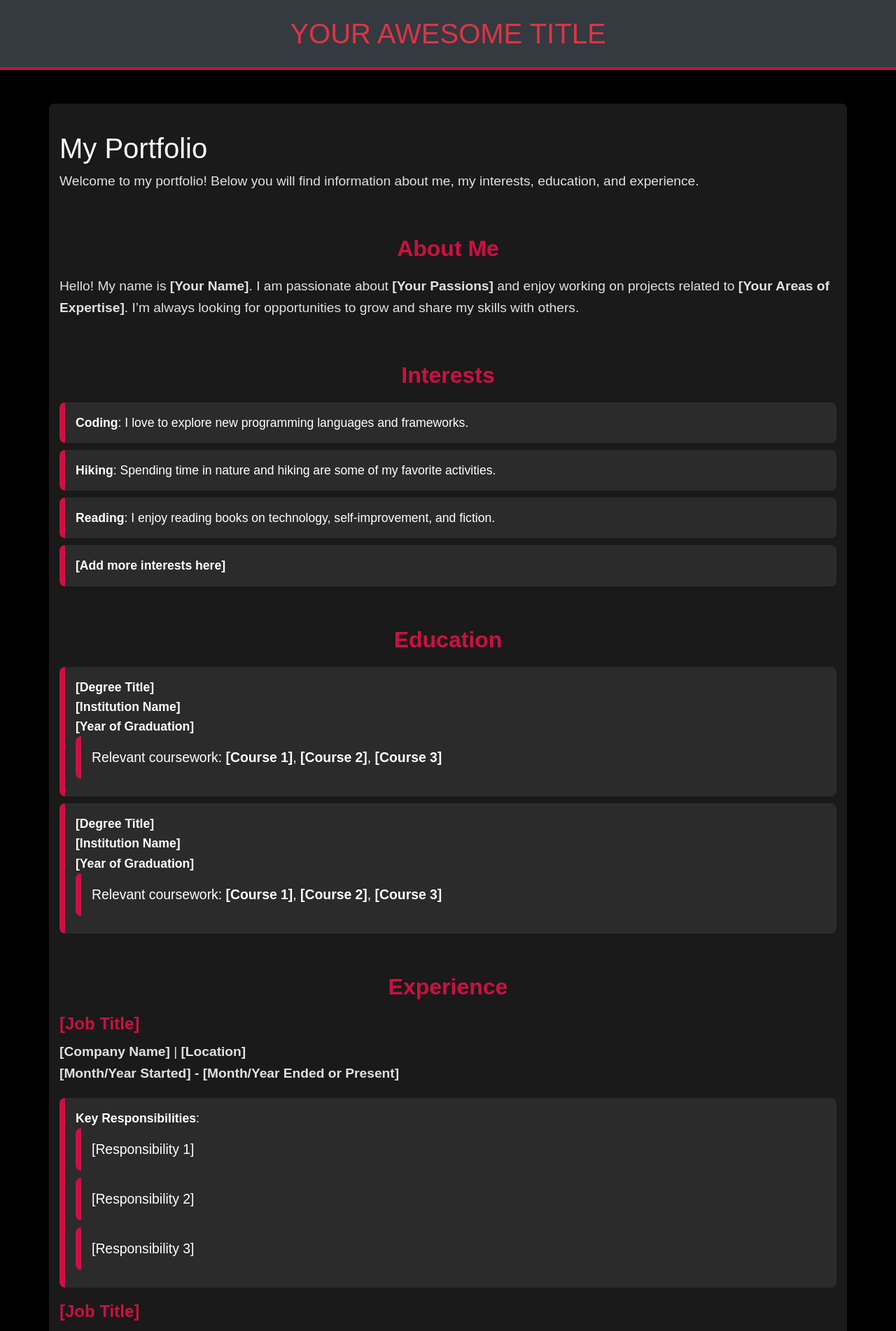
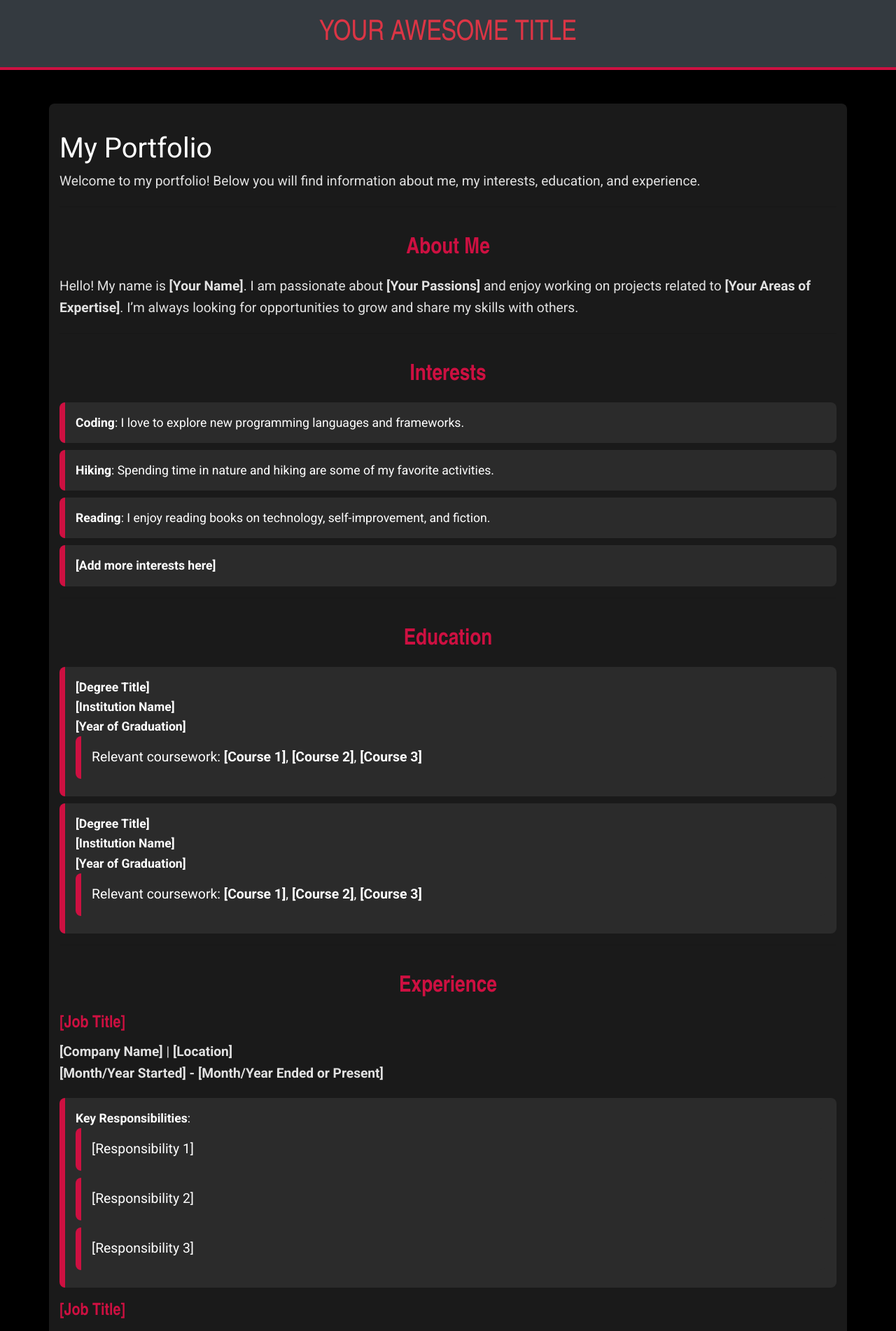
Before and after one commit to waquas9248/waquas9248.github.io, a Jekyll site: the page built from index.markdown, in a window 1280 px wide. Shown: the top 1902 px of the page at 70% size. Built offline with Jekyll 4.4.1, drawn with Linux system fonts in a browser that asks for light colours; nearby versions of some CDN libraries.

Commit message:
new style

```diff
--- a/_layouts/page.html
+++ b/_layouts/page.html
@@ -5,6 +5,7 @@
     <meta name="viewport" content="width=device-width, initial-scale=1.0">
     <title>{{ page.title }}</title>
     <link rel="stylesheet" href="https://stackpath.bootstrapcdn.com/bootstrap/4.5.2/css/bootstrap.min.css">
+    <link rel="stylesheet" href="https://fonts.googleapis.com/css2?family=Roboto:wght@300;400;700&display=swap">
     <link rel="stylesheet" href="{{ "/assets/css/style.css" | relative_url }}">
 </head>
 <body>
--- a/assets/css/style.css
+++ b/assets/css/style.css
@@ -1,7 +1,7 @@
 /* Reset */
 body {
     margin: 0;
-    font-family: Arial, sans-serif;
+    font-family: 'Roboto', sans-serif; /* Body font */
     line-height: 1.6;
     background-color: #000000; /* Granite Black */
     color: #FFFFFF; /* Blizzard White */
@@ -14,6 +14,7 @@
     padding: 20px;
     text-align: center;
     border-bottom: 4px solid #CD1041; /* Spirit Red underline */
+    font-family: 'Interstate Condensed', 'Arial Narrow', sans-serif; /* Header font */
 }
 
 header h1 {
@@ -29,9 +30,14 @@
     border-radius: 8px;
     max-width: 1200px;
     margin: 0 auto;
+    font-family: 'Roboto', sans-serif; /* Body font */
 }
 
 /* Sections */
+h2, h3 {
+    font-family: 'Interstate Condensed', 'Arial Narrow', sans-serif; /* Title font */
+}
+
 h2 {
     margin-top: 40px;
     margin-bottom: 20px;
@@ -41,10 +47,19 @@
     font-size: 2em;
 }
 
+h3 {
+    font-weight: bold;
+    margin-top: 20px;
+    margin-bottom: 10px;
+    color: #CD1041; /* Spirit Red subheadings */
+    font-size: 1.5em;
+}
+
 p {
     margin-bottom: 20px;
     font-size: 1.2em;
     color: #E1E1E1; /* Light gray for readability */
+    font-family: 'Roboto', sans-serif; /* Body font */
 }
 
 /* About Me Image */
@@ -70,6 +85,7 @@
     font-size: 1.1em;
     border-left: 8px solid #CD1041; /* Spirit Red accent */
     color: #FFFFFF;
+    font-family: 'Roboto', sans-serif; /* Body font */
 }
 
 /* Education and Experience Sections */
@@ -83,12 +99,8 @@
     box-shadow: 0 4px 8px rgba(0, 0, 0, 0.2); /* Slight shadow for depth */
 }
 
-h3 {
-    font-weight: bold;
-    margin-top: 20px;
-    margin-bottom: 10px;
-    color: #CD1041; /* Spirit Red subheadings */
-    font-size: 1.5em;
+.education h3, .experience h3 {
+    font-family: 'Interstate Condensed', 'Arial Narrow', sans-serif; /* Title font */
 }
 
 /* Contact Info */
@@ -99,6 +111,7 @@
     border-radius: 8px;
     border: 2px solid #CD1041; /* Spirit Red border */
     box-shadow: 0 4px 8px rgba(0, 0, 0, 0.2); /* Slight shadow */
+    font-family: 'Roboto', sans-serif; /* Body font */
 }
 
 /* Footer */
@@ -116,6 +129,7 @@
     color: #CD1041; /* Spirit Red links */
     text-decoration: none;
     font-weight: bold;
+    font-family: 'Interstate Condensed', 'Arial Narrow', sans-serif; /* Title font */
 }
 
 a:hover {
@@ -131,6 +145,7 @@
     border-radius: 5px;
     cursor: pointer;
     font-size: 1em;
+    font-family: 'Interstate Condensed', 'Arial Narrow', sans-serif; /* Button font */
 }
 
 button:hover {
```
